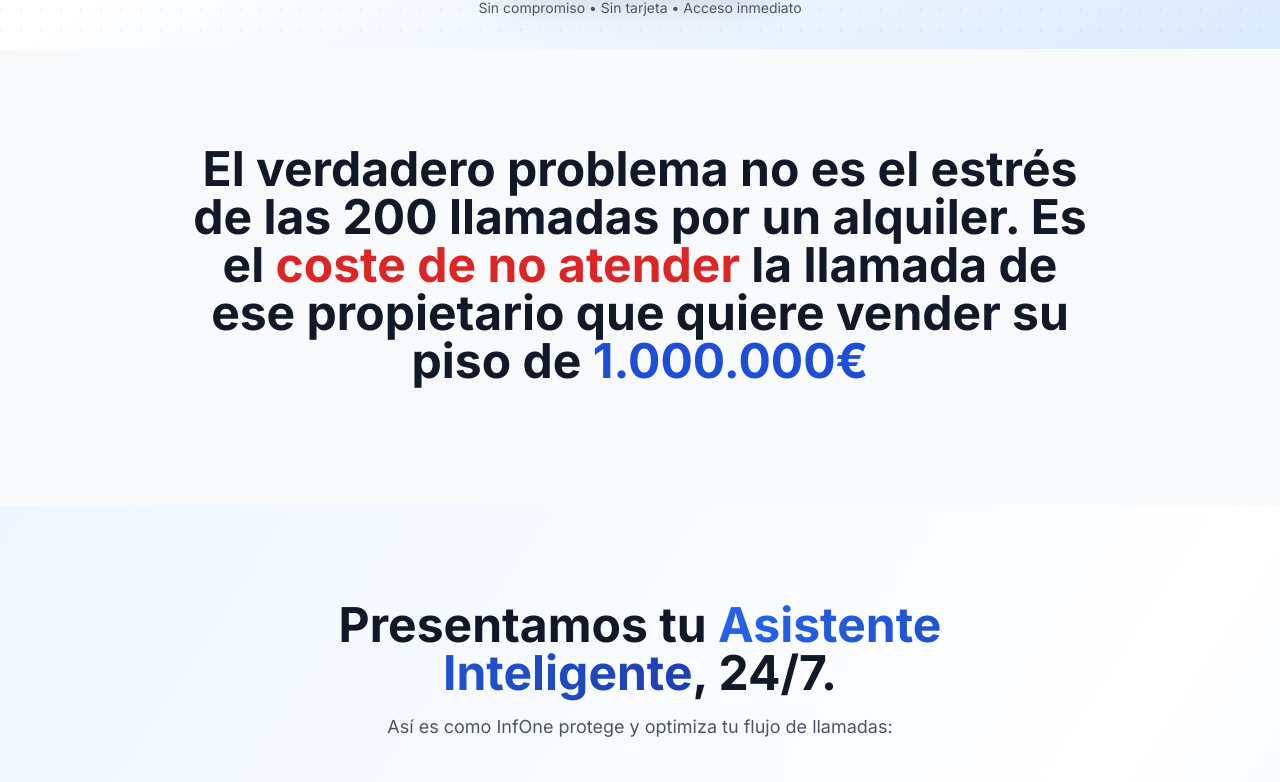
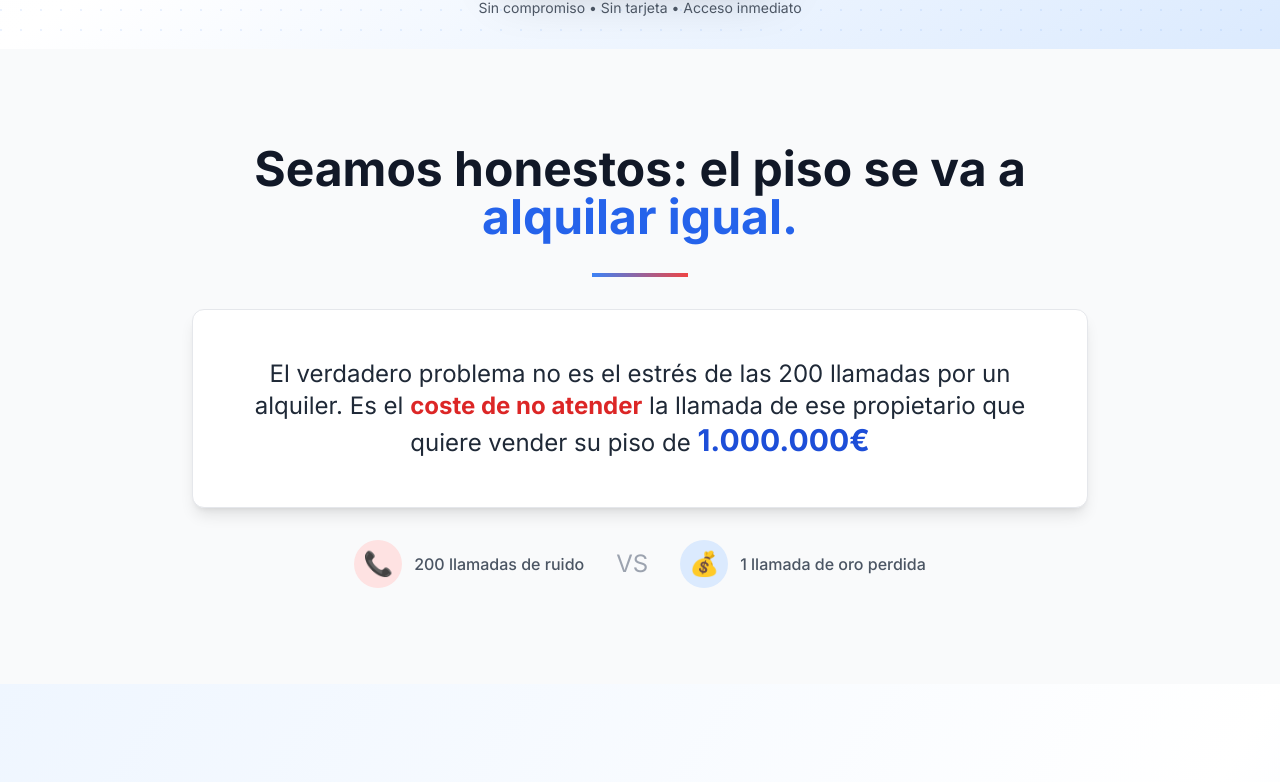
Before and after one commit to alvaromieres9/infone-tc-lead-flow, a React (Vite) app: page / in a window 1280 px wide. Shown: the part 751-1533 px from the top of the page. Built offline with nearby package versions, Linux system fonts and the light colour scheme.

Commit message:
Refactor: Update TruthSection content
Updated the TruthSection with new title and text, and improved the visual presentation.

```diff
--- a/src/components/TruthSection.tsx
+++ b/src/components/TruthSection.tsx
@@ -4,9 +4,42 @@ export const TruthSection = () => {
     <section className="py-16 md:py-24 bg-gray-50">
       <div className="container mx-auto px-6">
         <div className="text-center max-w-4xl mx-auto">
-          <h2 className="text-3xl md:text-5xl font-bold text-gray-900 mb-6 leading-tight">
-            El verdadero problema no es el estrés de las 200 llamadas por un alquiler. Es el <span className="text-red-600">coste de no atender</span> la llamada de ese propietario que quiere vender su piso de <span className="text-blue-700 font-bold">1.000.000€</span>
+          {/* Main Title - matches first image */}
+          <h2 className="text-3xl md:text-5xl font-bold text-gray-900 mb-8 leading-tight">
+            Seamos honestos: el piso se va a <span className="text-blue-600">alquilar igual.</span>
           </h2>
+
+          {/* Visual divider */}
+          <div className="w-24 h-1 bg-gradient-to-r from-blue-500 to-red-500 mx-auto mb-8"></div>
+
+          {/* Problem statement - matches second image */}
+          <div className="bg-white p-8 md:p-12 rounded-xl shadow-lg border border-gray-200">
+            <p className="text-xl md:text-2xl text-gray-800 leading-relaxed">
+              El verdadero problema no es el estrés de las 200 llamadas por un alquiler. Es el{' '}
+              <span className="text-red-600 font-bold">coste de no atender</span>{' '}
+              la llamada de ese propietario que quiere vender su piso de{' '}
+              <span className="text-blue-700 font-bold text-2xl md:text-3xl">1.000.000€</span>
+            </p>
+          </div>
+
+          {/* Visual emphasis with icons */}
+          <div className="mt-8 flex flex-col md:flex-row items-center justify-center gap-8">
+            <div className="flex items-center gap-3 text-gray-600">
+              <div className="w-12 h-12 bg-red-100 rounded-full flex items-center justify-center">
+                <span className="text-red-600 text-2xl">📞</span>
+              </div>
+              <span className="font-medium">200 llamadas de ruido</span>
+            </div>
+
+            <div className="text-gray-400 text-2xl">VS</div>
+
+            <div className="flex items-center gap-3 text-gray-600">
+              <div className="w-12 h-12 bg-blue-100 rounded-full flex items-center justify-center">
+                <span className="text-blue-600 text-2xl">💰</span>
+              </div>
+              <span className="font-medium">1 llamada de oro perdida</span>
+            </div>
+          </div>
         </div>
       </div>
     </section>
```
